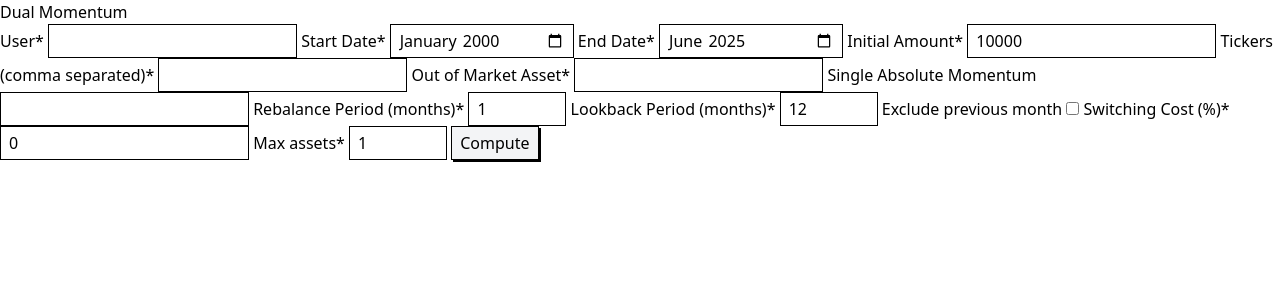
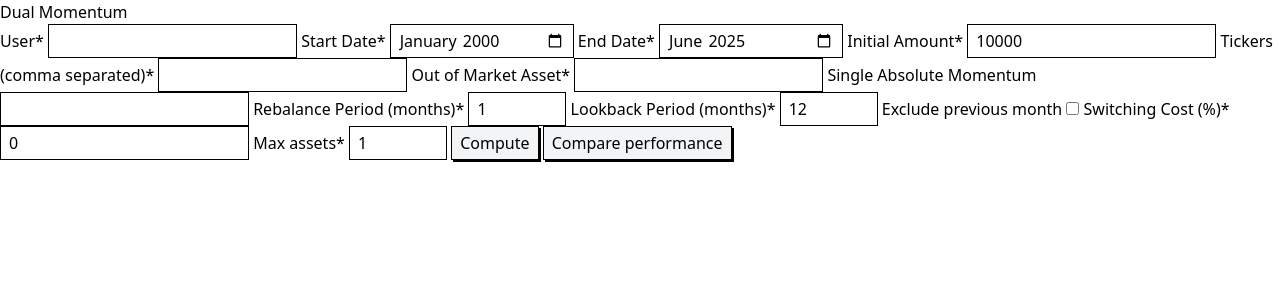
Before and after one commit to asmarton/dm, a FastAPI app: page / in a window 1280 px wide. Shown: the part 24-324 px from the top of the page. Run offline with FastAPI, Linux system fonts and the light colour scheme; style sheets or scripts are compiled from the project's sources; parts of the project's set-up code (start-up, migrations or seed data) failed here and were passed over.

Commit message:
feat: dm max assets comparison

```diff
--- a/dual_momentum.py
+++ b/dual_momentum.py
@@ -13,7 +13,7 @@ import db.models
 import db.schemas as schemas
 import utils
 from db.schemas import JobBase
-from utils import ROOT_DIR
+from utils import ROOT_DIR, tickers_to_list
 
 tbills_symbol = 'DGS3MO'
 
@@ -429,6 +429,20 @@ class JobViewModel:
     ticker_info: list[TickerInfo]
 
 
+def compute_drawdowns(portfolio: pd.DataFrame) -> pd.DataFrame:
+    drawdowns = pd.DataFrame()
+    for col in portfolio.columns:
+        col_search = re.search(r'(.*) Balance', col)
+        if col_search:
+            asset = col_search.group(1)
+            balance_col = f'{asset} Balance'
+            running_max = portfolio[balance_col].cummax()
+            drawdown_pct = (portfolio[balance_col] - running_max) / running_max * 100
+            mdd = drawdown_pct.min()
+            drawdowns[f'{asset} Maximum Drawdown'] = [f'{round(mdd, 2)}%']
+    return drawdowns
+
+
 def load_results(job: schemas.Job) -> JobViewModel:
     portfolio_path, trades_path, ticker_info_path = job_results_paths(job.id)
     portfolio = pd.read_csv(portfolio_path)
@@ -443,16 +457,7 @@ def load_results(job: schemas.Job) -> JobViewModel:
     portfolio.index = portfolio.index + 1
     trades.index = trades.index + 1
 
-    drawdowns = pd.DataFrame()
-    for col in portfolio.columns:
-        col_search = re.search(r'(.*) Balance', col)
-        if col_search:
-            asset = col_search.group(1)
-            balance_col = f'{asset} Balance'
-            running_max = portfolio[balance_col].cummax()
-            drawdown_pct = (portfolio[balance_col] - running_max) / running_max * 100
-            mdd = drawdown_pct.min()
-            drawdowns[f'{asset} Maximum Drawdown'] = [f'{round(mdd, 2)}%']
+    drawdowns = compute_drawdowns(portfolio)
 
     return JobViewModel(
         job=job,
@@ -461,3 +466,20 @@ def load_results(job: schemas.Job) -> JobViewModel:
         drawdowns=drawdowns,
         ticker_info=ticker_info,
     )
+
+
+def compare_performance(job: schemas.JobBase) -> pd.DataFrame:
+    perfs = {}
+    tickers = tickers_to_list(job.tickers)
+    for max_assets in range(1, len(tickers) + 1):
+        job.max_assets = max_assets
+        if max_assets == 1:
+            results = dual_momentum(job)
+        else:
+            results = dual_momentum_multi(job)
+        perfs[max_assets] = {'Balance': results.portfolio.iloc[-1]['Dual Momentum Balance'],
+                             'Drawdown': compute_drawdowns(results.portfolio).loc[
+                                 0, 'Dual Momentum Maximum Drawdown']}
+    df = pd.DataFrame.from_dict(perfs, orient='index')
+    df.index.name = 'Max Assets'
+    return df
--- a/frontend/main.css
+++ b/frontend/main.css
@@ -14,7 +14,7 @@ table {
 }
 
 button, .button {
-    @apply border py-1 px-2 shadow-[2px_2px_0_0] cursor-pointer bg-gray-100 hover:not-disabled:bg-gray-200 disabled:bg-gray-300 disabled:shadow-gray-300 disabled:text-gray-600 disabled:cursor-not-allowed;
+    @apply border border-black py-1 px-2 shadow-[2px_2px_0_0] shadow-black cursor-pointer bg-gray-100 hover:not-disabled:bg-gray-200 disabled:bg-gray-300 disabled:shadow-gray-300 disabled:text-gray-600 disabled:cursor-not-allowed;
 }
 
 .button {
--- a/main.py
+++ b/main.py
@@ -61,16 +61,10 @@ class JobFormData(BaseModel):
     exclude_prev_month: bool = False
 
 
-@app.post('/')
-async def model(data: Annotated[JobFormData, Form()], session: SessionDep):
+def job_form_data_to_schema(data: JobFormData) -> schemas.JobCreate:
     start_date = datetime.strptime(data.start_date, '%Y-%m')
     end_date = datetime.strptime(data.end_date, '%Y-%m')
-
-    tickers_regex = r'^(\w+\s*,\s*)+(\w+)$'
-    if not re.match(tickers_regex, data.tickers):
-        raise HTTPException(status_code=HTTPStatus.BAD_REQUEST, detail='Invalid tickers')
-
-    job = schemas.JobCreate(
+    return schemas.JobCreate(
         start_year=start_date.year,
         start_month=start_date.month,
         end_year=end_date.year,
@@ -86,6 +80,15 @@ async def model(data: Annotated[JobFormData, Form()], session: SessionDep):
         exclude_prev_month=data.exclude_prev_month,
         user=data.user,
     )
+
+
+@app.post('/')
+async def model(data: Annotated[JobFormData, Form()], session: SessionDep):
+    tickers_regex = r'^(\w+\s*,\s*)+(\w+)$'
+    if not re.match(tickers_regex, data.tickers):
+        raise HTTPException(status_code=HTTPStatus.BAD_REQUEST, detail='Invalid tickers')
+
+    job = job_form_data_to_schema(data)
 
     if data.max_assets > 1:
         results = dm.dual_momentum_multi(job)
@@ -144,6 +147,19 @@ async def details(request: Request, session: SessionDep, job_id: int = 0):
             'drawdowns': view_model.drawdowns,
             'ticker_info': view_model.ticker_info,
         },
+    )
+
+
+@app.post('/dm/compare-perf', response_class=HTMLResponse)
+async def dm_compare_perf(request: Request, data: Annotated[JobFormData, Form()]):
+    job = job_form_data_to_schema(data)
+    perf = dm.compare_performance(job)
+    return templates.TemplateResponse(
+        request=request,
+        name='compare-perf.html.jinja',
+        context={
+            'perf': perf
+        }
     )
 
 
--- /dev/null
+++ b/templates/compare-perf.html.jinja
@@ -0,0 +1,3 @@
+<h2 class="text-2xl font-bold mb-4">Comparison based on max assets</h2>
+
+{{ perf.to_html() | safe }}
--- a/templates/index.html.jinja
+++ b/templates/index.html.jinja
@@ -1,9 +1,11 @@
 {% extends "layout.html.jinja" %}
 
 {% block main %}
+    <div class="flex gap-6">
+        <section>
             <h1 class="text-4xl font-bold mb-4">Dual Momentum</h1>
 
-    <form method="post" action="/" class="max-w-[30rem] grid grid-cols-[auto_1fr] gap-y-2 gap-x-4 items-center">
+            <form id="form" method="post" action="/" class="max-w-[30rem] grid grid-cols-[auto_1fr] gap-y-2 gap-x-4 items-center">
                 <label for="user">User*</label>
                 <input id="user" name="user" type="text" required value="{{ user if user else '' }}">
 
@@ -41,9 +43,28 @@
                 <label for="max_assets">Max assets*</label>
                 <input id="max_assets" name="max_assets" type="number" min="1" max="12" value="1" required>
 
+                <button class="!bg-indigo-400 hover:!bg-indigo-300 text-white">Compute</button>
 
-        <button>Compute</button>
+                <button type="button" onclick="comparePerformance()">Compare performance</button>
             </form>
+        </section>
+        <section id="comparison"></section>
+    </div>
+
 
     <section id="jobs" hx-trigger="load" hx-get="/jobs?page=0" hx-swap="outerHTML" hx-target="#jobs"></section>
+
+    <script>
+        async function comparePerformance() {
+          const comparisonSection = document.getElementById('comparison');
+          comparisonSection.innerHTML = 'Loading...';
+          const form = document.getElementById('form');
+          const result = await fetch('/dm/compare-perf', {
+            method: 'post',
+            body: new FormData(form),
+          });
+          const html = await result.text();
+          comparisonSection.innerHTML = html;
+        }
+    </script>
 {% endblock %}
```
Lines whose indentation alone changed are shown as unchanged.
